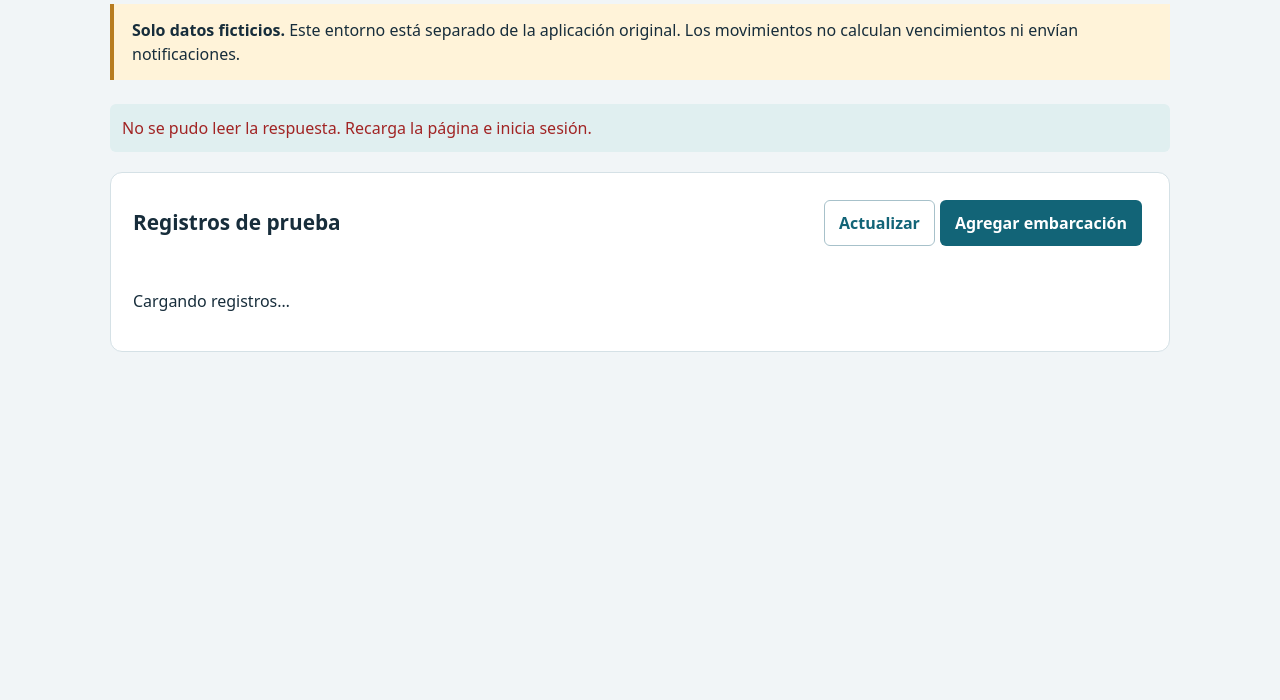
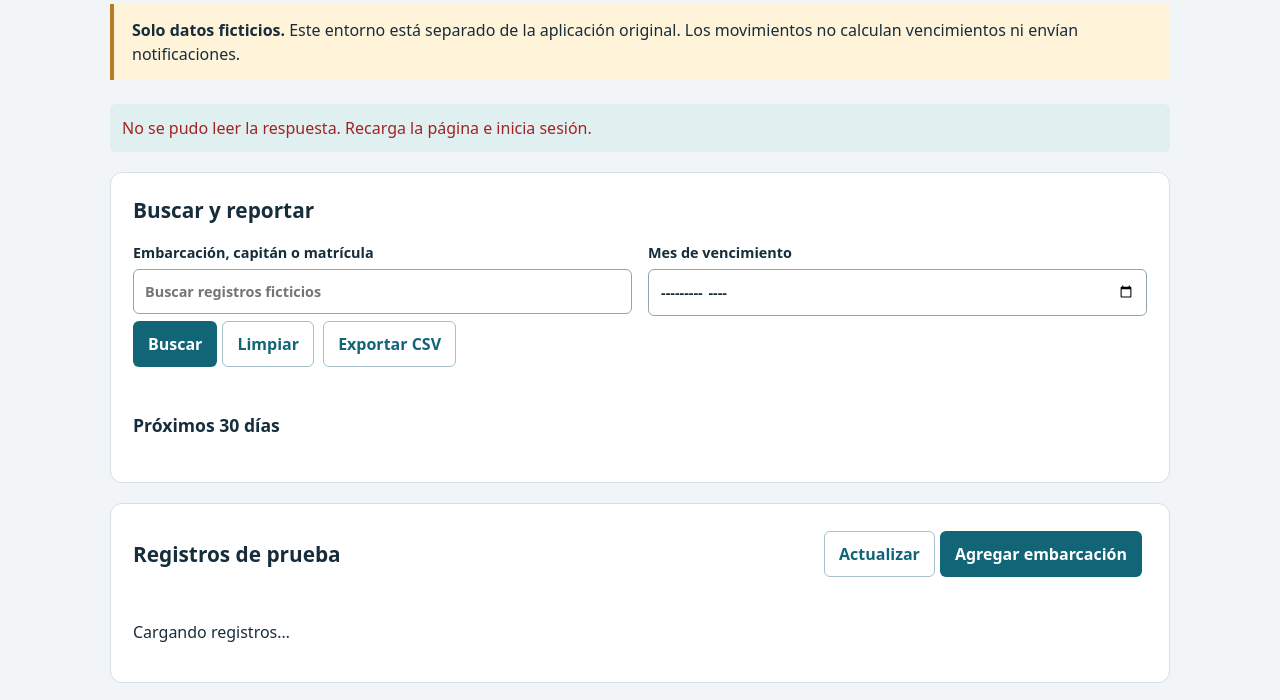
Before and after one commit to gersonisaipinto-ui/servamar-demo, a Flask app: template templates/postgres_test.html in a window 1280 px wide. Shown: the part 197-897 px from the top of the page. Before the commit the page ends 549 px from the top, so only its background shows below. Run offline with Flask 3, Linux system fonts and the light colour scheme; the template is opened without the code that fills it, so the values that code supplies are empty.

Commit message:
V92: interfaz de búsqueda, vencimientos y CSV

```diff
--- a/templates/postgres_test.html
+++ b/templates/postgres_test.html
@@ -12,6 +12,15 @@
   <p>Administra registros ficticios y consulta sus movimientos.</p></header>
   <aside class="notice"><strong>Solo datos ficticios.</strong> Este entorno está separado de la aplicación original. Los movimientos no calculan vencimientos ni envían notificaciones.</aside>
   <p id="message" role="status" aria-live="polite"></p>
+  <section aria-labelledby="search-title"><h2 id="search-title">Buscar y reportar</h2>
+    <form id="search-form"><div class="grid">
+      <label>Embarcación, capitán o matrícula<input name="q" maxlength="120" placeholder="Buscar registros ficticios"></label>
+      <label>Mes de vencimiento<input name="month" type="month"></label>
+    </div><button type="submit">Buscar</button><button id="clear-search" type="button" class="secondary">Limpiar</button>
+    <button id="export-csv" type="button" class="secondary">Exportar CSV</button></form>
+    <p id="search-count" aria-live="polite"></p><div id="search-results" class="cards"></div>
+    <h3>Próximos 30 días</h3><div id="expiring-results" class="cards"></div>
+  </section>
   <section aria-labelledby="list-title"><div class="section-heading"><h2 id="list-title">Registros de prueba</h2><div><button id="refresh" type="button" class="secondary">Actualizar</button><button id="new-vessel" type="button">Agregar embarcación</button></div></div>
     <div id="rows" class="cards" aria-live="polite"><p>Cargando registros…</p></div>
   </section>
```
